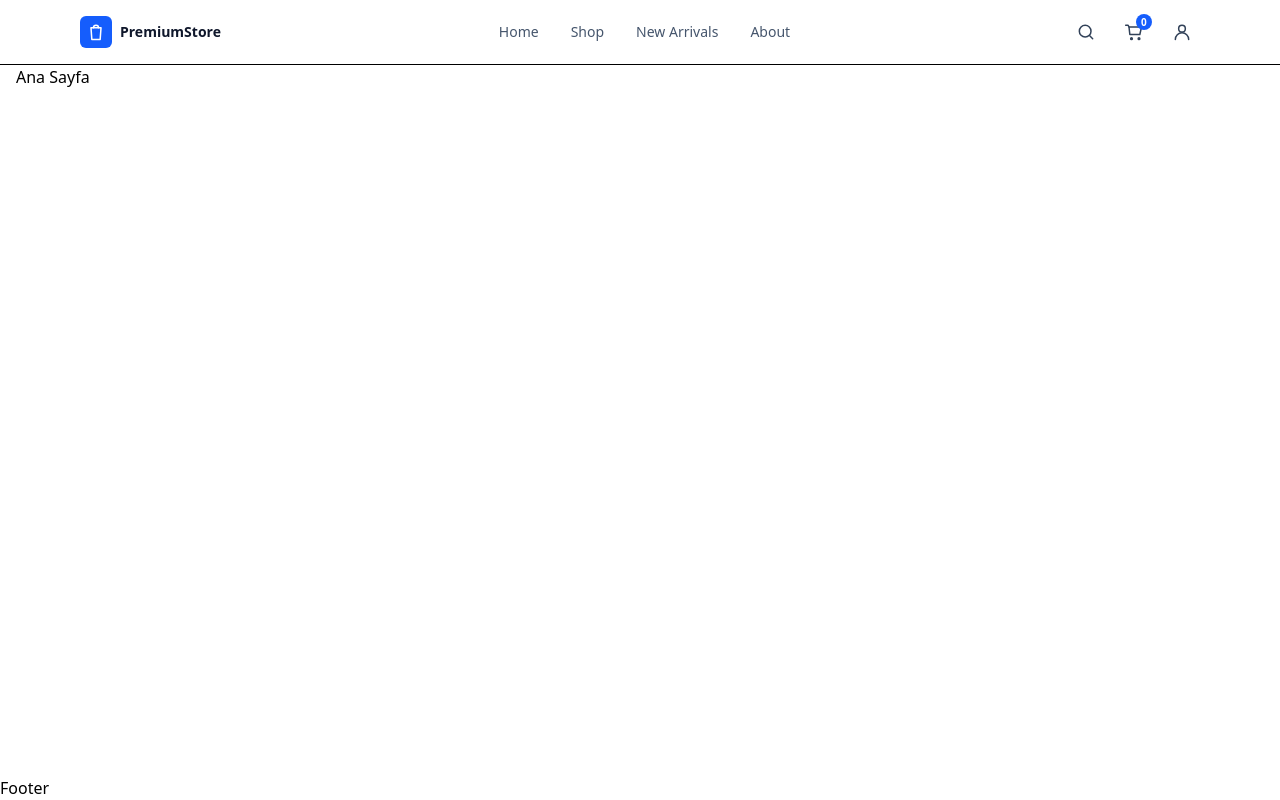
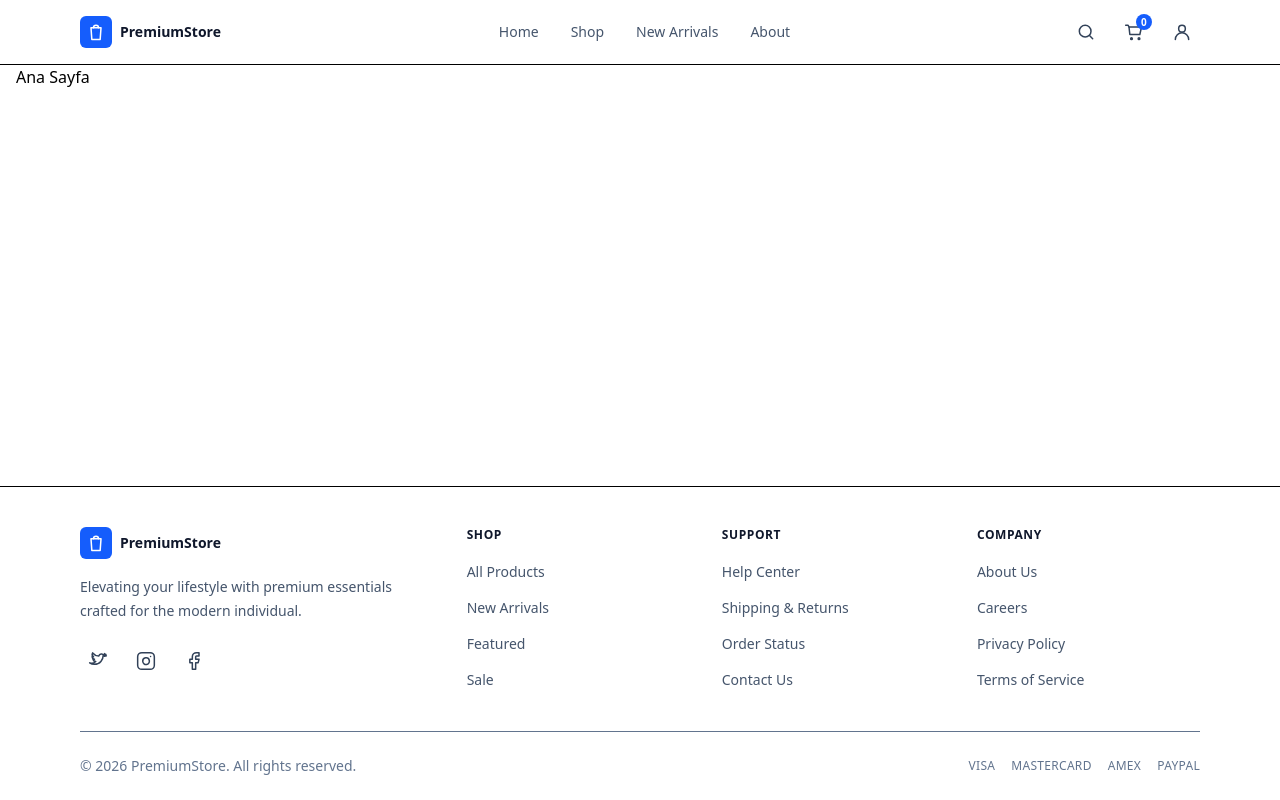
Before and after one commit to Alpkrsl/E-ticaret2.0, a Next.js app: page / in a window 1280 px wide. Built offline with nearby package versions, Linux system fonts and the light colour scheme.

Commit message:
feat(footer): add global footer with link columns and social icons

```diff
--- a/app/components/Footer.tsx
+++ b/app/components/Footer.tsx
@@ -1,9 +1,157 @@
-import React from 'react'
+import Link from "next/link";
 
-const Footer = () => {
+const SHOP_LINKS = [
+  { label: "All Products", href: "/shop" },
+  { label: "New Arrivals", href: "/new-arrivals" },
+  { label: "Featured", href: "/featured" },
+  { label: "Sale", href: "/sale" },
+];
+
+const SUPPORT_LINKS = [
+  { label: "Help Center", href: "/help" },
+  { label: "Shipping & Returns", href: "/shipping-returns" },
+  { label: "Order Status", href: "/orders" },
+  { label: "Contact Us", href: "/contact" },
+];
+
+const COMPANY_LINKS = [
+  { label: "About Us", href: "/about" },
+  { label: "Careers", href: "/careers" },
+  { label: "Privacy Policy", href: "/privacy" },
+  { label: "Terms of Service", href: "/terms" },
+];
+
+export default function Footer() {
   return (
-    <div>Footer</div>
-  )
+    <footer className="border-t bg-white">
+      <div className="mx-auto max-w-6xl px-4">
+        {/* Top */}
+        <div className="grid gap-10 py-10 md:grid-cols-12">
+          {/* Brand */}
+          <div className="md:col-span-4">
+            <Link href="/" className="flex items-center gap-2">
+              <span className="inline-flex h-8 w-8 items-center justify-center rounded-md bg-blue-600 text-white">
+                <svg
+                  viewBox="0 0 24 24"
+                  className="h-5 w-5"
+                  fill="none"
+                  stroke="currentColor"
+                  strokeWidth="1.8"
+                  strokeLinecap="round"
+                  strokeLinejoin="round"
+                  aria-hidden="true"
+                >
+                  <path d="M6 7h12l-1 14H7L6 7Z" />
+                  <path d="M9 7a3 3 0 0 1 6 0" />
+                </svg>
+              </span>
+              <span className="text-sm font-semibold text-slate-900">
+                PremiumStore
+              </span>
+            </Link>
+
+            <p className="mt-4 max-w-sm text-sm leading-6 text-slate-600">
+              Elevating your lifestyle with premium essentials crafted for the
+              modern individual.
+            </p>
+
+            {/* Social */}
+            <div className="mt-5 flex items-center gap-3">
+              <SocialIcon href="#" label="Twitter">
+                <path d="M22 5.8c-.7.3-1.4.5-2.2.6.8-.5 1.4-1.2 1.7-2.1-.7.4-1.6.8-2.4.9A3.5 3.5 0 0 0 12.9 6a10 10 0 0 1-7.3-3.7 3.5 3.5 0 0 0 1.1 4.7c-.6 0-1.2-.2-1.7-.5v.1a3.5 3.5 0 0 0 2.8 3.4c-.6.2-1.2.2-1.8.1a3.5 3.5 0 0 0 3.3 2.4A7 7 0 0 1 2 14.2 10 10 0 0 0 7.7 16c6.8 0 10.5-5.7 10.5-10.6v-.5c.7-.5 1.3-1.1 1.8-1.8Z" />
+              </SocialIcon>
+
+              <SocialIcon href="#" label="Instagram">
+                <path d="M7 2h10a5 5 0 0 1 5 5v10a5 5 0 0 1-5 5H7a5 5 0 0 1-5-5V7a5 5 0 0 1 5-5Z" />
+                <path d="M16 11.4a4 4 0 1 1-7.9 1.2A4 4 0 0 1 16 11.4Z" />
+                <path d="M17.5 6.5h.01" />
+              </SocialIcon>
+
+              <SocialIcon href="#" label="Facebook">
+                <path d="M18 2h-3a5 5 0 0 0-5 5v3H7v4h3v8h4v-8h3l1-4h-4V7a1 1 0 0 1 1-1h3V2Z" />
+              </SocialIcon>
+            </div>
+          </div>
+
+          {/* Columns */}
+          <div className="grid gap-8 md:col-span-8 md:grid-cols-3">
+            <FooterCol title="SHOP" links={SHOP_LINKS} />
+            <FooterCol title="SUPPORT" links={SUPPORT_LINKS} />
+            <FooterCol title="COMPANY" links={COMPANY_LINKS} />
+          </div>
+        </div>
+
+        {/* Bottom */}
+        <div className="flex flex-col gap-4 border-t py-6 text-sm text-slate-500 md:flex-row md:items-center md:justify-between">
+          <p>© {new Date().getFullYear()} PremiumStore. All rights reserved.</p>
+
+          <div className="flex items-center gap-4">
+            <span className="text-xs uppercase tracking-wide">Visa</span>
+            <span className="text-xs uppercase tracking-wide">Mastercard</span>
+            <span className="text-xs uppercase tracking-wide">Amex</span>
+            <span className="text-xs uppercase tracking-wide">PayPal</span>
+          </div>
+        </div>
+      </div>
+    </footer>
+  );
 }
 
-export default Footer
+function FooterCol({
+  title,
+  links,
+}: {
+  title: string;
+  links: { label: string; href: string }[];
+}) {
+  return (
+    <div>
+      <h4 className="text-xs font-semibold tracking-wider text-slate-900">
+        {title}
+      </h4>
+      <ul className="mt-4 space-y-3">
+        {links.map((l) => (
+          <li key={l.href}>
+            <Link
+              href={l.href}
+              className="text-sm text-slate-600 hover:text-slate-900"
+            >
+              {l.label}
+            </Link>
+          </li>
+        ))}
+      </ul>
+    </div>
+  );
+}
+
+function SocialIcon({
+  href,
+  label,
+  children,
+}: {
+  href: string;
+  label: string;
+  children: React.ReactNode;
+}) {
+  return (
+    <Link
+      href={href}
+      aria-label={label}
+      className="inline-flex h-9 w-9 items-center justify-center rounded-md hover:bg-slate-100"
+    >
+      <svg
+        viewBox="0 0 24 24"
+        className="h-5 w-5 text-slate-700"
+        fill="none"
+        stroke="currentColor"
+        strokeWidth="1.8"
+        strokeLinecap="round"
+        strokeLinejoin="round"
+        aria-hidden="true"
+      >
+        {children}
+      </svg>
+    </Link>
+  );
+}
```
